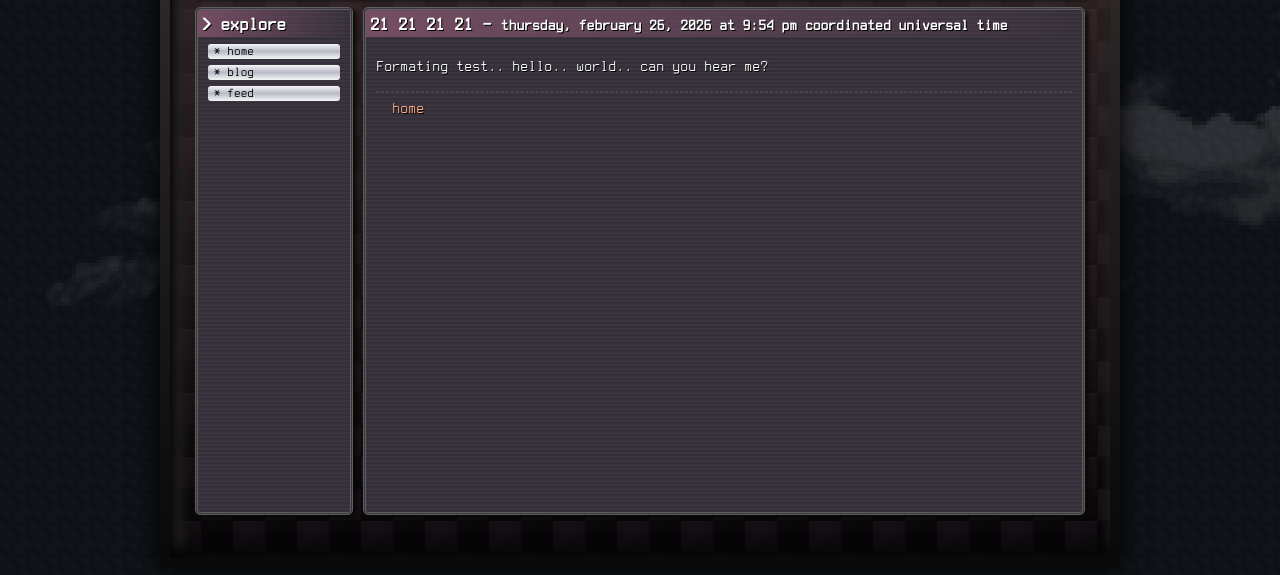
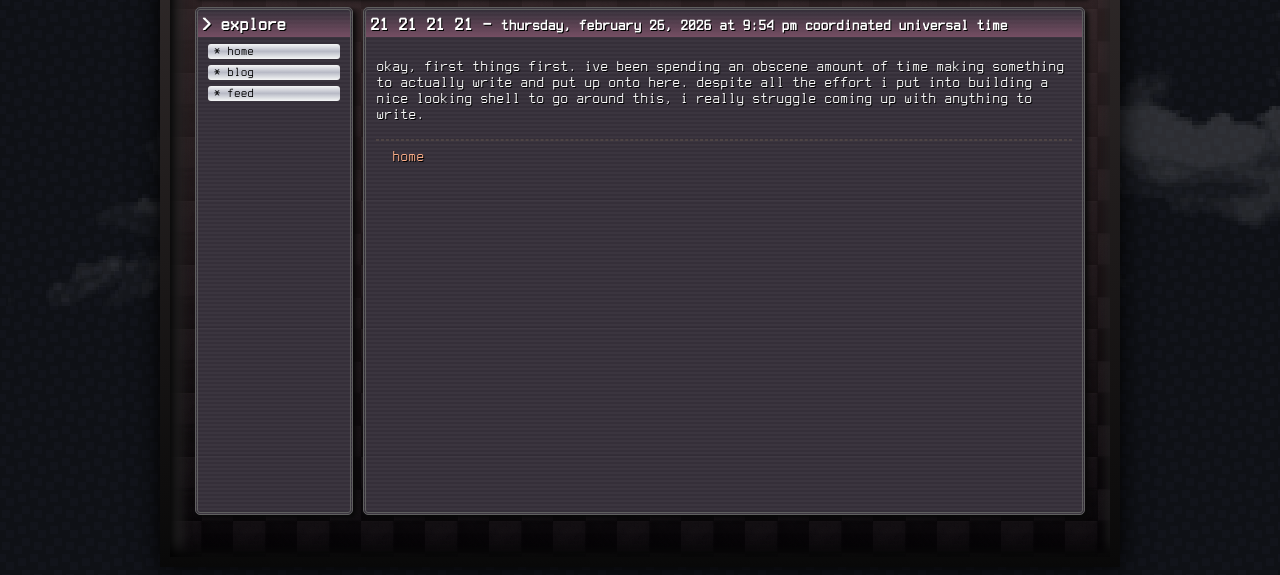
Before and after one commit to izzint/izz.int.moe, an Eleventy site: page src/posts/01-01-2025.md in a window 1280 px wide. Shown: the part 233-808 px from the top of the page. Built offline with nearby package versions, Linux system fonts and the light colour scheme; Eleventy itself is replaced by a stand-in of ours; files that its build step writes are made by us from their sources.

Commit message:
more cleanup stuff

```diff
--- a/package.json
+++ b/package.json
@@ -6,7 +6,8 @@
   "main": "index.js",
   "scripts": {
     "serve": "deno --allow-all npm:@11ty/eleventy --serve",
-    "build": "deno --allow-all npm:@11ty/eleventy"
+    "build": "deno --allow-all npm:@11ty/eleventy",
+    "clean": "rm -rf site"
   },
   "keywords": [],
   "author": "izzint",
--- a/src/_includes/layouts/base.njk
+++ b/src/_includes/layouts/base.njk
@@ -7,7 +7,7 @@
         <!-- opengraph -->
         <meta property="og:type" content="website">
         <meta property="og:title" content="{{ title }}">
-        <meta property="og:description" content="{{ content | striptags | enshorten}}...">
+        <meta property="og:description" content="{{ description }}">
         <meta property="og:url" content="https://izz.int.moe/">
         <meta property="og:image" content="/img/favicon.gif">
         <meta property="og:site_name" content="izz">
@@ -27,14 +27,12 @@
                 <main class="main-content">
                     {{ content | safe }}
                 </main>
-                <aside class="sidebar-left">
+                <nav class="sidebar-left">
                     <h3 class="header">> explore</h3><br>
-                    <nav>
-                        <button onclick="location.href='/'" type="button">home</button>
-                        <button onclick="location.href='/posts'" type="button">blog</button>
-                        <button onclick="location.href='/feed.xml'" type="button">feed</button>
-                    </nav>
-                </aside>
+                    <button onclick="location.href='/'" type="button">home</button>
+                    <button onclick="location.href='/posts'" type="button">blog</button>
+                    <button onclick="location.href='/rss.xml'" type="button">feed</button>
+                </nav>
             </div>
         </div>
     </body>
--- a/src/art.njk
+++ b/src/contact.njk
@@ -1,5 +1,7 @@
 ---
-title: portfolio
+title: contact
 layout: layouts/base.njk
+description: "contact information"
 date: git Last Modified
 ---
+what
--- a/src/posts/01-01-2025.md
+++ b/src/posts/01-01-2025.md
@@ -4,4 +4,4 @@ title: "21 21 21 21"
 description: "placeholder"
 date: git Created
 ---
-Formating test.. hello.. world.. can you hear me?
+okay, first things first. ive been spending an obscene amount of time making something to actually write and put up onto here. despite all the effort i put into building a nice looking shell to go around this, i really struggle coming up with anything to write.
--- a/src/styles/style.scss
+++ b/src/styles/style.scss
@@ -14,7 +14,7 @@ body {
     background-size: 128px;
     color: white;
     text-shadow: 1px 1px rgb(0, 0, 0);
-    animation: bg_scroll 150s linear infinite;
+    animation: bg-scroll 150s linear infinite;
 }
 
 hr {
@@ -84,13 +84,14 @@ a {
     min-height: 800px;
     min-width: 150vw;
     background-size: auto 100%;
-    animation: cloud_scroll 500s linear infinite;
+    animation: cloud-scroll 500s linear infinite;
 }
 
 .header {
     padding: 0.2em;
     margin: -10px;
-    background: linear-gradient(90deg, #754e63, rgba(0, 0, 255, 0));
+    animation: header-anim 3s cubic-bezier(0.075, 0.82, 0.165, 1) infinite;
+    background: linear-gradient(360deg, #754e63, rgba(0, 0, 255, 0));
 }
 
 
@@ -161,7 +162,7 @@ a {
         background-repeat: no-repeat;
         padding: 0%;
         background-size: 100%;
-        animation: jitter 16s cubic-bezier(0.19, 1, 0.22, 1) infinite;
+        animation: jitter 24s cubic-bezier(.68,-0.55,.27,1.55) infinite;
         height: 320px
     }
 }
@@ -231,7 +232,7 @@ a {
 
 /* Animations */
 
-@keyframes bg_scroll {
+@keyframes bg-scroll {
     100% {
         background-position: 100%;
     }
@@ -243,7 +244,7 @@ a {
     }
 }
 
-@keyframes cloud_scroll {
+@keyframes cloud-scroll {
     100% {
         background-position-x: -300vh;
     }
```
Also changed, not shown: src/static/img/gallery/01_05_18_08_1.png (deleted).
